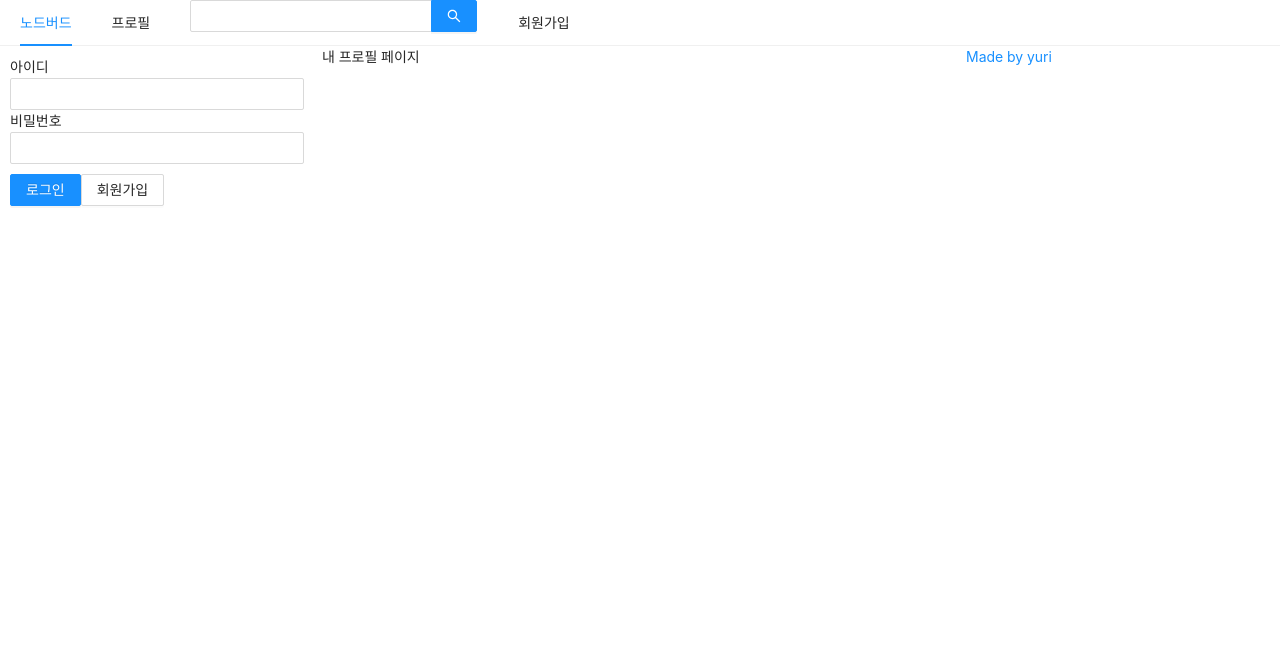
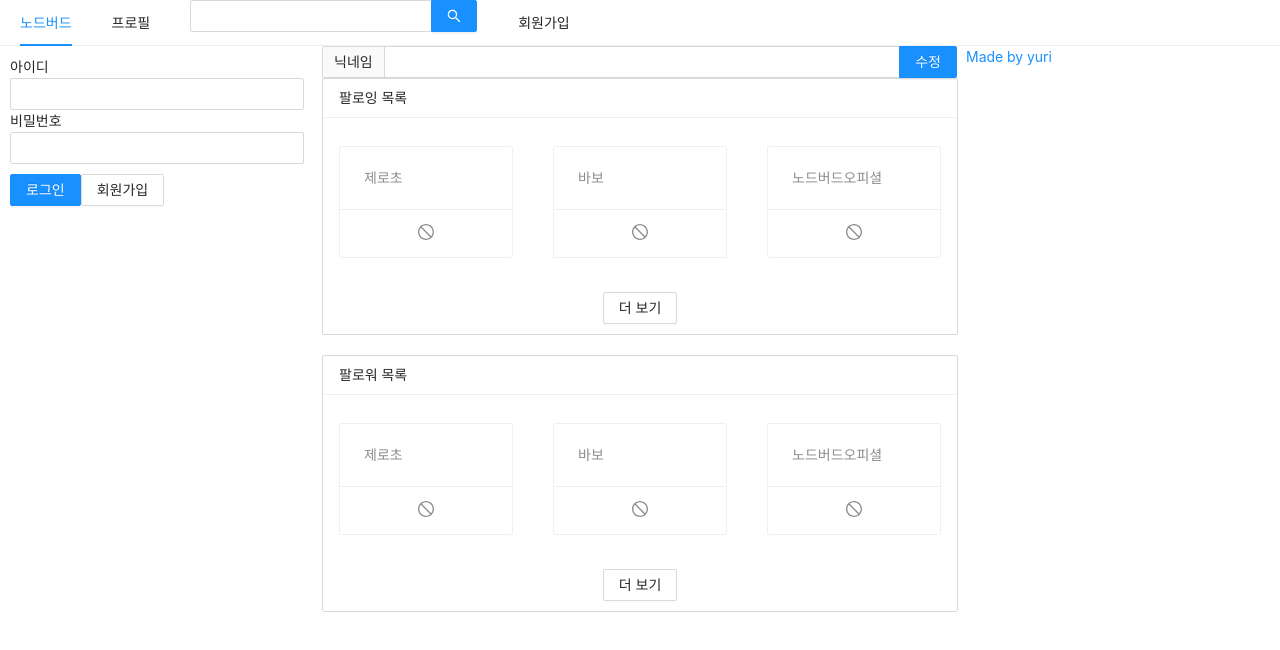
Before and after one commit to leyuri/react-nodebird, a Next.js app in the folder front/: page /profile in a window 1280 px wide. Shown: the top 650 px of the page. Built offline with nearby package versions, Linux system fonts and the light colour scheme.

Commit message:
Add : profile page

```diff
--- a/front/components/AppLayout.js
+++ b/front/components/AppLayout.js
@@ -17,7 +17,6 @@
 `;
 const AppLayout = ({ children }) => {
     const [isLoggedIn, setIsLoggedIn] = useState(false)
-
     return (
             <>
                 <Menu mode='horizontal'>
--- /dev/null
+++ b/front/components/FollowList.js
@@ -0,0 +1,30 @@
+import { Button, Card, List } from 'antd';
+import { StopOutlined } from '@ant-design/icons';
+import React from 'react';
+import PropTypes from 'prop-types';
+
+const FollowList = ({ header, data }) => (
+  <List
+    style={{ marginBottom: 20 }}
+    grid={{ gutter:8, column:3 }}
+    size="small"
+    header={<div>{header}</div>}
+    loadMore={<div style={{ textAlign: 'center', margin: '10px 0'}}><Button>더 보기</Button></div>}
+    bordered
+    dataSource={data}
+    renderItem={(item) => (
+      <List.Item style={{ marginTop: 20 }}>
+        <Card actions={[<StopOutlined key="stop" />]}>
+          <Card.Meta description={item.nickname} />
+        </Card>
+      </List.Item>
+    )}
+  />
+);
+
+FollowList.propTypes = {
+  header: PropTypes.string.isRequired,
+  data: PropTypes.array.isRequired,
+};
+
+export default FollowList;
--- /dev/null
+++ b/front/components/NicknameEditForm.js
@@ -0,0 +1,16 @@
+import React, { useMemo } from 'react';
+import {
+    Input, Form
+  } from 'antd';
+
+const NicknameEditForm = () => {
+    const style = useMemo(() => ({ marginBottom: '20px', border: '1px solid #d9d9d9', padding: '20px' }), [])
+
+    return (
+        <Form Form={style}>
+            <Input.Search addonBefore="닉네임" enterButton="수정"/>
+        </Form>
+    )
+};
+
+export default NicknameEditForm;
--- a/front/pages/profile.js
+++ b/front/pages/profile.js
@@ -1,8 +1,34 @@
 import React from 'react'
 import AppLayout from '../components/AppLayout';
+import NicknameEditForm from '../components/NicknameEditForm';
+import FollowList from '../components/FollowList'
 import Head from 'next/head'
 
 const Profile = () => {
+    const followerList = [
+        {
+            nickname: '제로초'
+        },
+        {
+            nickname: '바보'
+        },
+        {
+            nickname: '노드버드오피셜'
+        }
+    ]
+
+    const followingList = [
+        {
+            nickname: '제로초'
+        },
+        {
+            nickname: '바보'
+        },
+        {
+            nickname: '노드버드오피셜'
+        }
+    ]
+
     return (
         <>
             <Head>
@@ -10,7 +36,15 @@
                 <title>내 프로필 | NodeBird</title>
             </Head>
             <AppLayout>
-                <div>내 프로필 페이지</div>
+                <NicknameEditForm />
+                <FollowList
+                    header="팔로잉 목록"
+                    data={followingList}
+                />
+                <FollowList
+                    header="팔로워 목록"
+                    data={followerList}
+                />
             </AppLayout>
         </>
 
```
